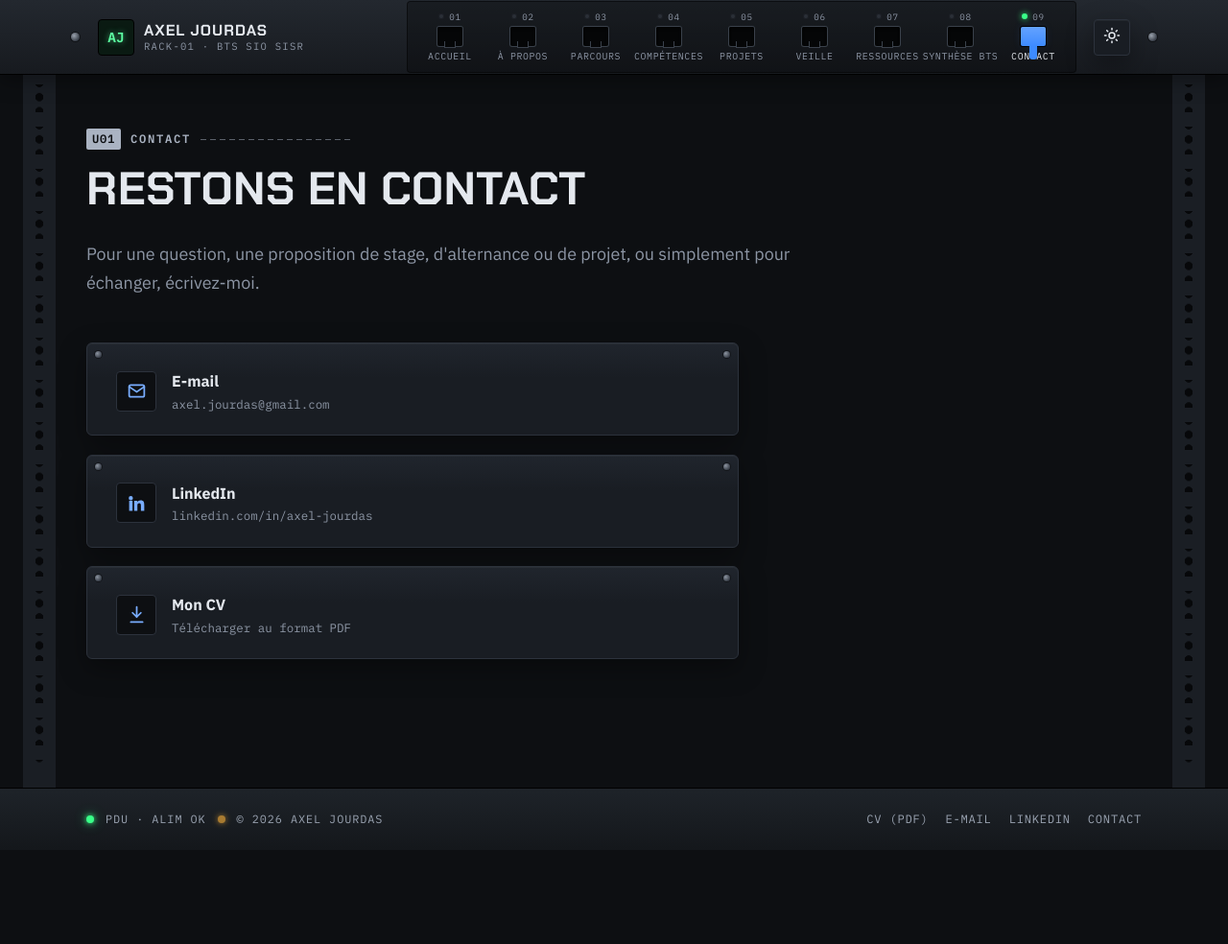
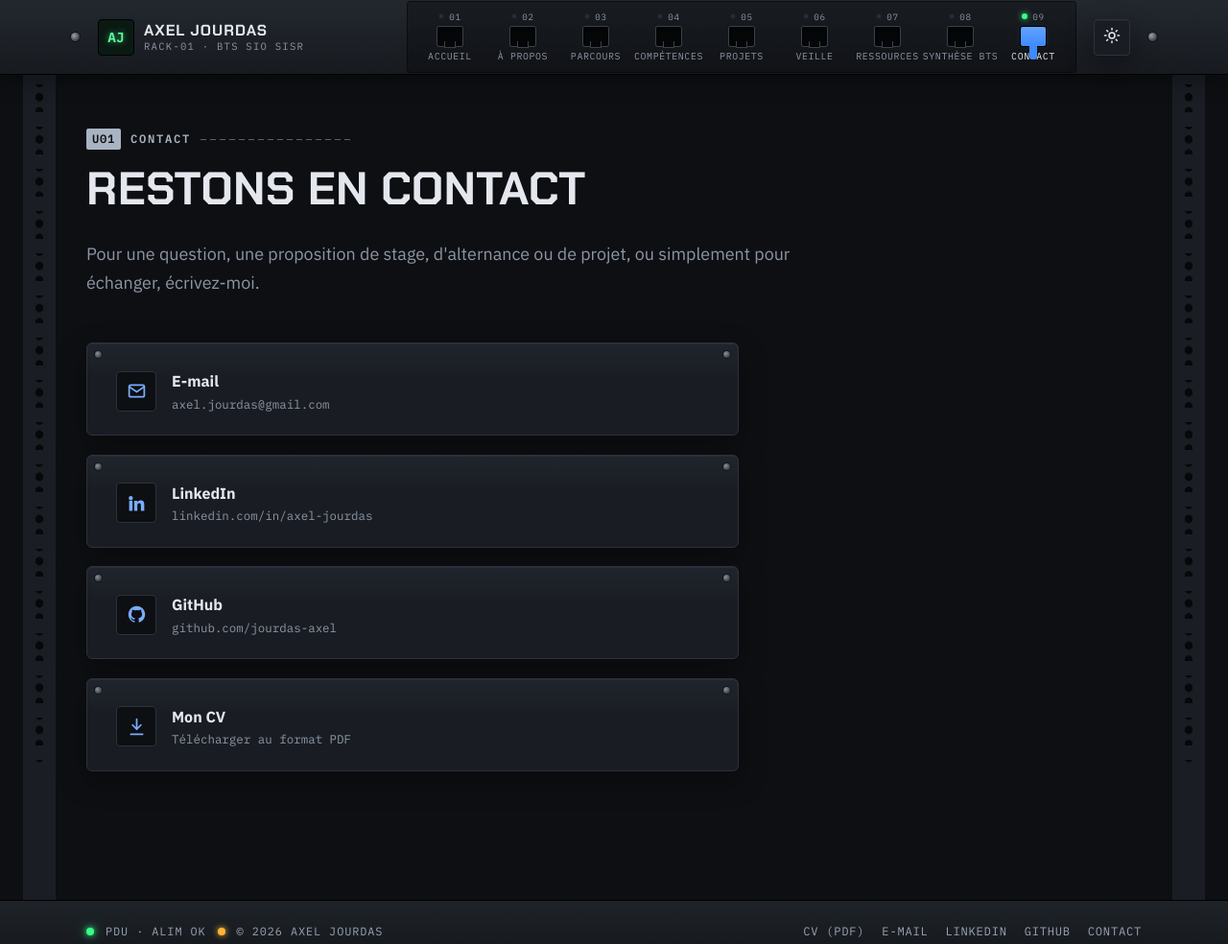
Before and after one commit to jourdas-axel/jourdas-axel.github.io, a plain HTML site: page contact.html in a window 1280 px wide. Shown: the whole page at 96% size. Before the commit the page ends 886 px from the top, so only its background shows below. Drawn offline with Linux system fonts and the light colour scheme.

Commit message:
Ajout du lien GitHub (contact, pied de page) et de l'adresse du site dans le README

```diff
--- a/assets/js/main.js
+++ b/assets/js/main.js
@@ -68,6 +68,7 @@
         '<a href="' + root + 'CV%20DIGITAL%20SCHOOL.pdf" target="_blank" rel="noopener">CV (PDF)</a>' +
         '<a href="mailto:axel.jourdas@gmail.com">E-mail</a>' +
         '<a href="https://www.linkedin.com/in/axel-jourdas/" target="_blank" rel="noopener">LinkedIn</a>' +
+        '<a href="https://github.com/jourdas-axel" target="_blank" rel="noopener">GitHub</a>' +
         '<a href="' + root + 'contact.html">Contact</a>' +
       '</nav>' +
     '</div>';
--- a/contact.html
+++ b/contact.html
@@ -29,6 +29,9 @@
         <li class="reveal"><a class="card" href="https://www.linkedin.com/in/axel-jourdas/" target="_blank" rel="noopener">
           <span class="card-icon"><svg viewBox="0 0 24 24" fill="currentColor"><path d="M4.98 3.5a2.5 2.5 0 1 1 0 5 2.5 2.5 0 0 1 0-5zM3 9h4v12H3zM9 9h3.8v1.7h.05c.53-1 1.83-2.05 3.77-2.05C20.6 8.65 21 11.2 21 14.5V21h-4v-5.8c0-1.4-.03-3.2-1.95-3.2-1.95 0-2.25 1.5-2.25 3.1V21H9z"/></svg></span>
           <span><strong>LinkedIn</strong><small>linkedin.com/in/axel-jourdas</small></span></a></li>
+        <li class="reveal"><a class="card" href="https://github.com/jourdas-axel" target="_blank" rel="noopener">
+          <span class="card-icon"><svg viewBox="0 0 24 24" fill="currentColor"><path d="M12 2a10 10 0 0 0-3.16 19.49c.5.09.68-.22.68-.48v-1.7c-2.78.6-3.37-1.34-3.37-1.34-.45-1.16-1.11-1.47-1.11-1.47-.91-.62.07-.6.07-.6 1 .07 1.53 1.03 1.53 1.03.9 1.52 2.34 1.08 2.91.83.09-.65.35-1.08.63-1.33-2.22-.25-4.55-1.11-4.55-4.94 0-1.09.39-1.98 1.03-2.68-.1-.25-.45-1.27.1-2.64 0 0 .84-.27 2.75 1.02a9.5 9.5 0 0 1 5 0c1.91-1.29 2.75-1.02 2.75-1.02.55 1.37.2 2.39.1 2.64.64.7 1.03 1.59 1.03 2.68 0 3.84-2.34 4.68-4.57 4.93.36.31.68.92.68 1.85v2.74c0 .27.18.58.69.48A10 10 0 0 0 12 2z"/></svg></span>
+          <span><strong>GitHub</strong><small>github.com/jourdas-axel</small></span></a></li>
         <li class="reveal"><a class="card" href="CV%20DIGITAL%20SCHOOL.pdf" target="_blank" rel="noopener">
           <span class="card-icon"><svg viewBox="0 0 24 24" fill="none" stroke="currentColor" stroke-width="2" stroke-linecap="round"><path d="M12 3v12M7 10l5 5 5-5M5 21h14"/></svg></span>
           <span><strong>Mon CV</strong><small>Télécharger au format PDF</small></span></a></li>
```
Also changed, not shown: 1 other file.
